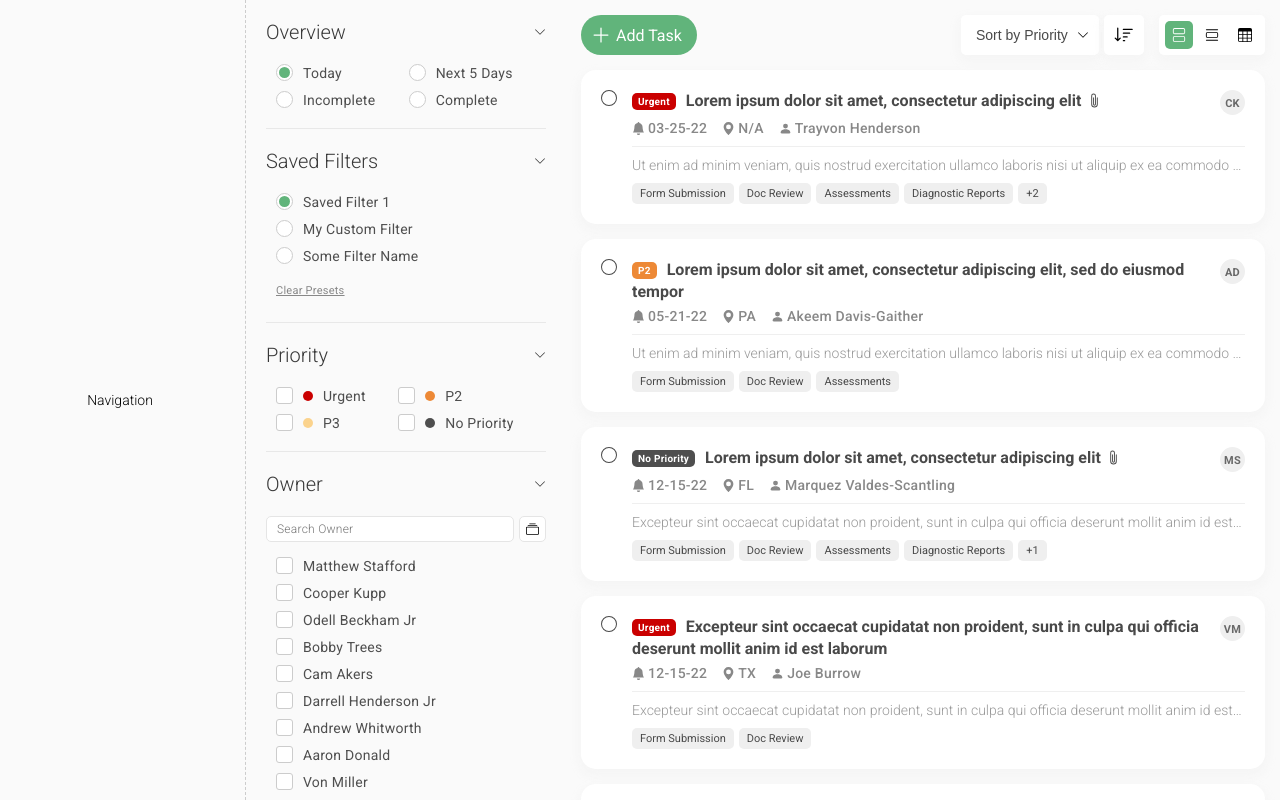
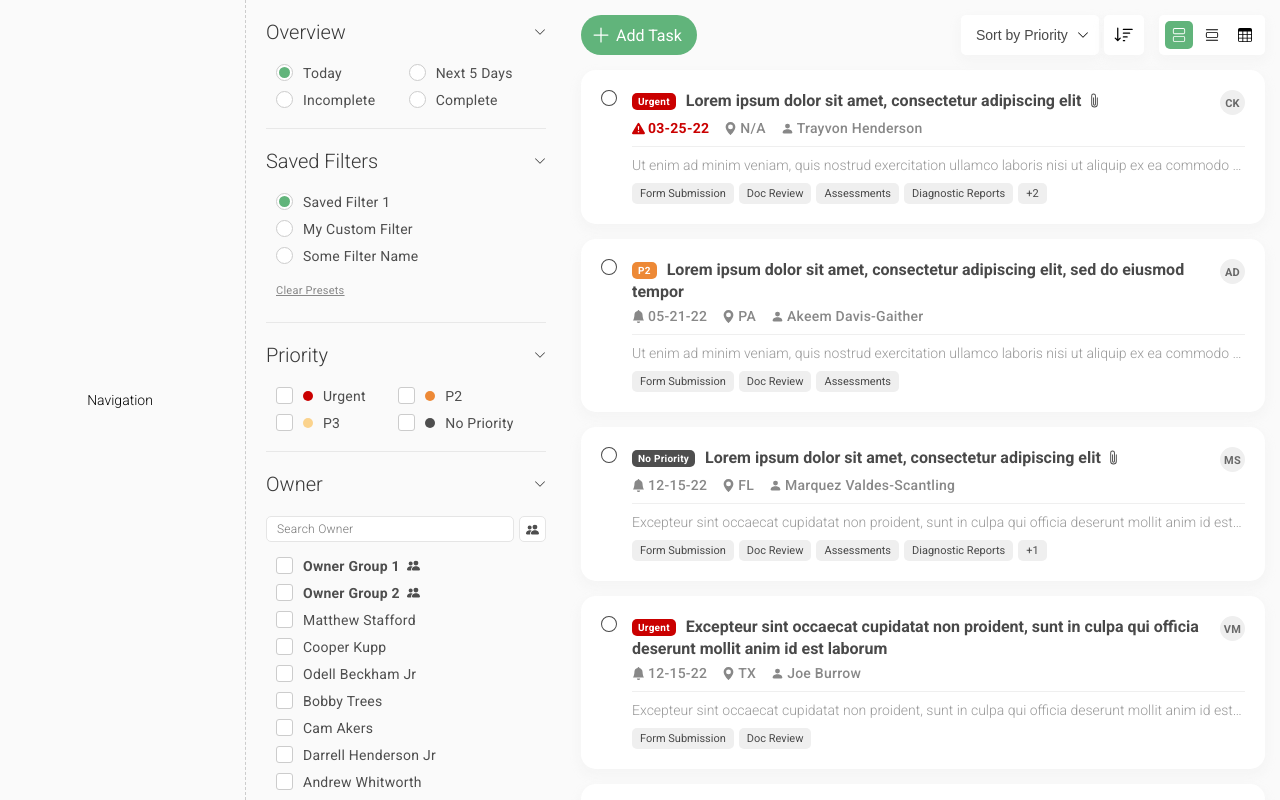
Before and after one commit to dchoi87/akute-health, a React (Create React App) app: page / in a window 1280 px wide. Both pictures are taken after a click on the button 532 px from the left and 529 px from the top of the page. Built offline with nearby package versions, Linux system fonts and the light colour scheme.

Commit message:
Past Due & Groups

```diff
--- a/src/components/tasks/card/index.js
+++ b/src/components/tasks/card/index.js
@@ -8,6 +8,7 @@ import {
   TagFill,
   GeoAltFill,
   PersonFill,
+  ExclamationTriangleFill,
 } from "react-bootstrap-icons";
 
 import styles from "./index.module.css";
@@ -19,6 +20,7 @@ const Cards = ({
   isSelected,
   handleSelectItem,
 }) => {
+  const isPastDue = task.duedate === "03-25-22";
   return (
     <button
       className={classNames(styles.container, {
@@ -53,8 +55,12 @@ const Cards = ({
             </div>
           </div>
           <div className={styles.subHeading}>
-            <div className={styles.info}>
-              <BellFill />
+            <div
+              className={classNames(styles.info, {
+                [styles.pastDue]: isPastDue,
+              })}
+            >
+              {isPastDue ? <ExclamationTriangleFill /> : <BellFill />}
               <span>{task.duedate}</span>
             </div>
             <div className={styles.info}>
--- a/src/components/tasks/card/index.module.css
+++ b/src/components/tasks/card/index.module.css
@@ -184,6 +184,10 @@
 .selected .sectionTop {
   border-color: #e0e0e0;
 }
+.pastDue.info {
+  color: #ca0000;
+  font-weight: 700;
+}
 @media screen and (min-width: 768px) {
   .subHeading {
     gap: 15px;
--- a/src/components/tasks/common/button/index.js
+++ b/src/components/tasks/common/button/index.js
@@ -3,13 +3,18 @@ import classNames from "classnames";
 
 import styles from "./index.module.css";
 
-const Button = ({ children, id, type, isActive, onClick }) => {
+const Button = ({ children, id, type, isActive, onClick, customClass }) => {
   return (
     <button
       id={id}
-      className={classNames(styles.normalize, styles[type], {
-        [styles.active]: isActive,
-      })}
+      className={classNames(
+        styles.normalize,
+        styles[type],
+        styles[customClass],
+        {
+          [styles.active]: isActive,
+        }
+      )}
       onClick={onClick}
     >
       {children}
--- a/src/components/tasks/common/button/index.module.css
+++ b/src/components/tasks/common/button/index.module.css
@@ -91,6 +91,7 @@
   border: 1px solid #e5e5e5;
   border-radius: 5px;
   margin-left: 5px;
+  color: #4e4e4e;
 }
 .collection:hover {
   background-color: #61b47b;
@@ -105,11 +106,13 @@
 }
 .tag {
   font-size: 12px;
-  font-weight: 300;
+  font-weight: 400;
+  letter-spacing: .25px;
   text-transform: capitalize;
-  padding: 5px 10px;
+  padding: 4px 8px;
   border-radius: 5px;
   background: #efefef;
+  color: #4e4e4e;
 }
 .tag:hover {
   background-color: #61b47b;
@@ -211,6 +214,15 @@
   width: 17px;
   height: 17px;
 }
+.group {
+  display: flex;
+  align-items: center;
+  background: #4e4e4e;
+  color: #fff;
+}
+.group svg {
+  margin-left: 7px;
+}
 /* modifiers */
 .active {
   background: #61b47b;
--- a/src/components/tasks/common/checkbox/index.js
+++ b/src/components/tasks/common/checkbox/index.js
@@ -1,16 +1,23 @@
 import React from "react";
 import classNames from "classnames";
-import { CircleFill } from "react-bootstrap-icons";
+import { CircleFill, PeopleFill } from "react-bootstrap-icons";
 
 import styles from "./index.module.css";
 
-const Checkbox = ({ label, id, section }) => {
+const Checkbox = ({ label, id, section, customClass }) => {
   const _id = `checkbox-${id.toLowerCase().replace(" ", "-")}`;
   return (
-    <div className={classNames(styles.container, styles[label.toLowerCase()])}>
+    <div
+      className={classNames(
+        styles.container,
+        styles[label.toLowerCase()],
+        styles[customClass]
+      )}
+    >
       <input type="checkbox" id={_id} />
       {section === "priority" && <CircleFill />}
       <label htmlFor={_id}>{label}</label>
+      {customClass === "group" && <PeopleFill />}
     </div>
   );
 };
--- a/src/components/tasks/common/checkbox/index.module.css
+++ b/src/components/tasks/common/checkbox/index.module.css
@@ -55,3 +55,11 @@
 .p3 svg {
   color: #fbd38d;
 }
+.group {
+  font-weight: 700;
+}
+.group svg {
+  width: 13px;
+  height: 13px;
+  margin-left: 7px;
+}
--- a/src/components/tasks/sidebar/index.js
+++ b/src/components/tasks/sidebar/index.js
@@ -1,6 +1,11 @@
 import React, { useState } from "react";
 import classNames from "classnames";
-import { ChevronDown, ChevronRight, Collection } from "react-bootstrap-icons";
+import {
+  ChevronDown,
+  ChevronRight,
+  PeopleFill,
+  TagsFill,
+} from "react-bootstrap-icons";
 import Button from "../common/button";
 import Checkbox from "../common/checkbox";
 import Input from "../common/input";
@@ -8,14 +13,7 @@ import Radio from "../common/radio";
 
 import styles from "./index.module.css";
 
-import {
-  tags,
-  overview,
-  priority,
-  owner,
-  status,
-  savedFilters,
-} from "../data";
+import { tags, overview, priority, owner, status, savedFilters } from "../data";
 
 const Section = ({ children, title, id }) => {
   const [isExpanded, setToggle] = useState(true);
@@ -38,6 +36,22 @@ const Section = ({ children, title, id }) => {
 };
 
 const SideBar = ({ isOpen }) => {
+  const [showOwnerGroup, setOwnerGroup] = useState(false);
+  const [showTagGroup, setTagGroup] = useState(false);
+
+  const handleGroup = ({ currentTarget }) => {
+    switch (currentTarget.id) {
+      case "owner-group": {
+        return setOwnerGroup(!showOwnerGroup);
+      }
+      case "tag-group": {
+        return setTagGroup(!showTagGroup);
+      }
+      default:
+        return;
+    }
+  };
+
   return (
     <div
       className={classNames(styles.container, {
@@ -84,7 +98,9 @@ const SideBar = ({ isOpen }) => {
       <Section title="Priority" id="priority">
         <div className={styles.priority}>
           {priority.map((item, i) => {
-            return <Checkbox key={i} id={item} label={item} section="priority" />;
+            return (
+              <Checkbox key={i} id={item} label={item} section="priority" />
+            );
           })}
         </div>
       </Section>
@@ -92,11 +108,24 @@ const SideBar = ({ isOpen }) => {
         <div className={styles.owner}>
           <div className={styles.toolbar}>
             <Input type="search" id="owner-search" placeholder="Search Owner" />
-            <Button type="collection">
-              <Collection />
+            <Button type="collection" id="owner-group" onClick={handleGroup}>
+              <PeopleFill />
             </Button>
           </div>
           <div className={styles.ownerWrapper}>
+            {showOwnerGroup &&
+              Array(2)
+                .fill()
+                .map((item, i) => {
+                  return (
+                    <Checkbox
+                      key={i}
+                      id={`group-${i + 1}`}
+                      label={`owner group ${i + 1}`}
+                      customClass="group"
+                    />
+                  );
+                })}
             {owner.map((item, i) => {
               return <Checkbox key={i} id={item} label={item} />;
             })}
@@ -117,11 +146,22 @@ const SideBar = ({ isOpen }) => {
         <div className={styles.tags}>
           <div className={styles.toolbar}>
             <Input type="search" id="tags-search" placeholder="Search Tags" />
-            <Button type="collection">
-              <Collection />
+            <Button type="collection" id="tag-group" onClick={handleGroup}>
+              <TagsFill />
             </Button>
           </div>
           <div className={styles.tagsWrapper}>
+            {showTagGroup &&
+              Array(2)
+                .fill()
+                .map((item, i) => {
+                  return (
+                    <Button key={i} type="tag" customClass="group">
+                      Tag Group {i + 1}
+                      <TagsFill />
+                    </Button>
+                  );
+                })}
             {tags.map((item, i) => {
               return (
                 <Button key={i} type="tag" isActive={i < 3}>
```
